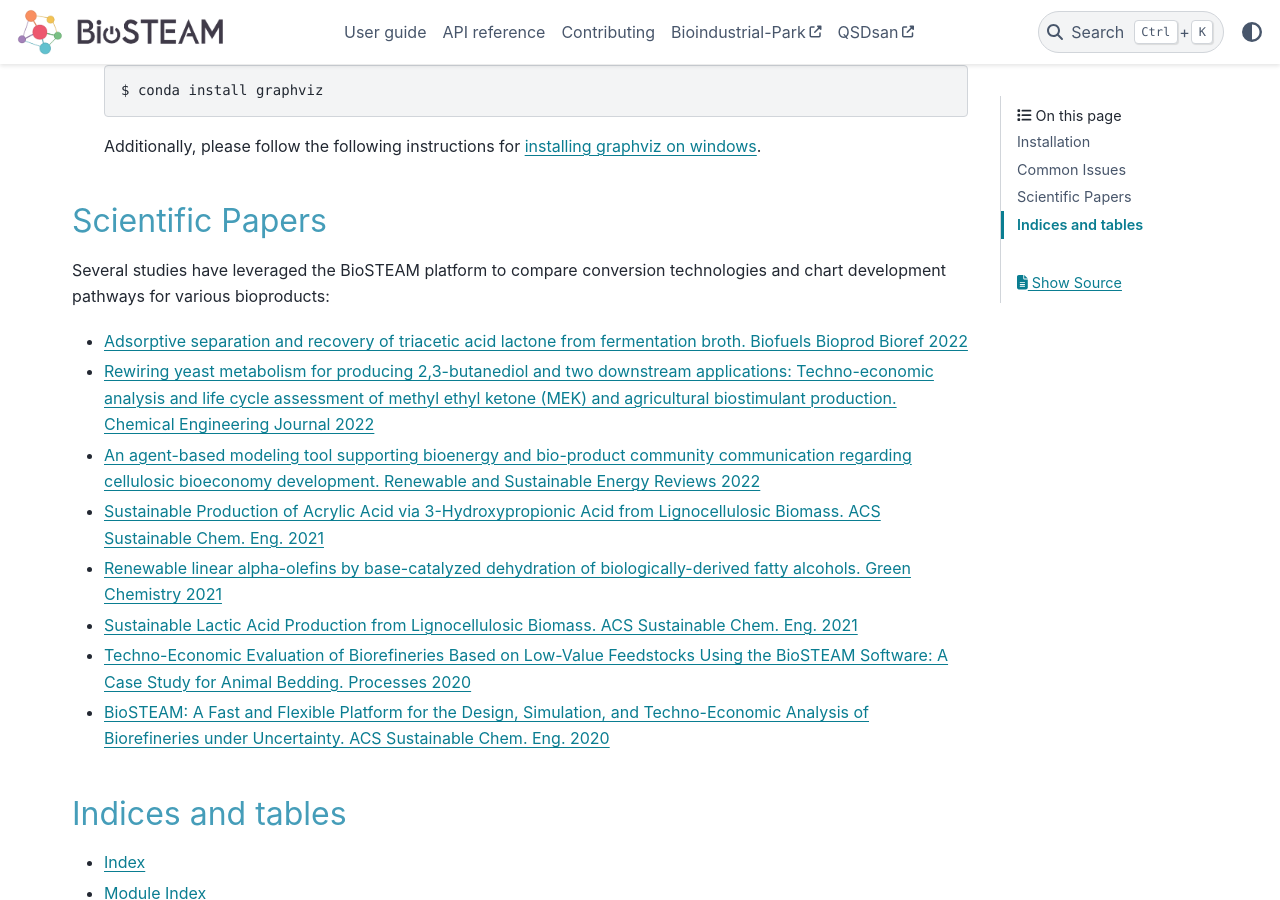
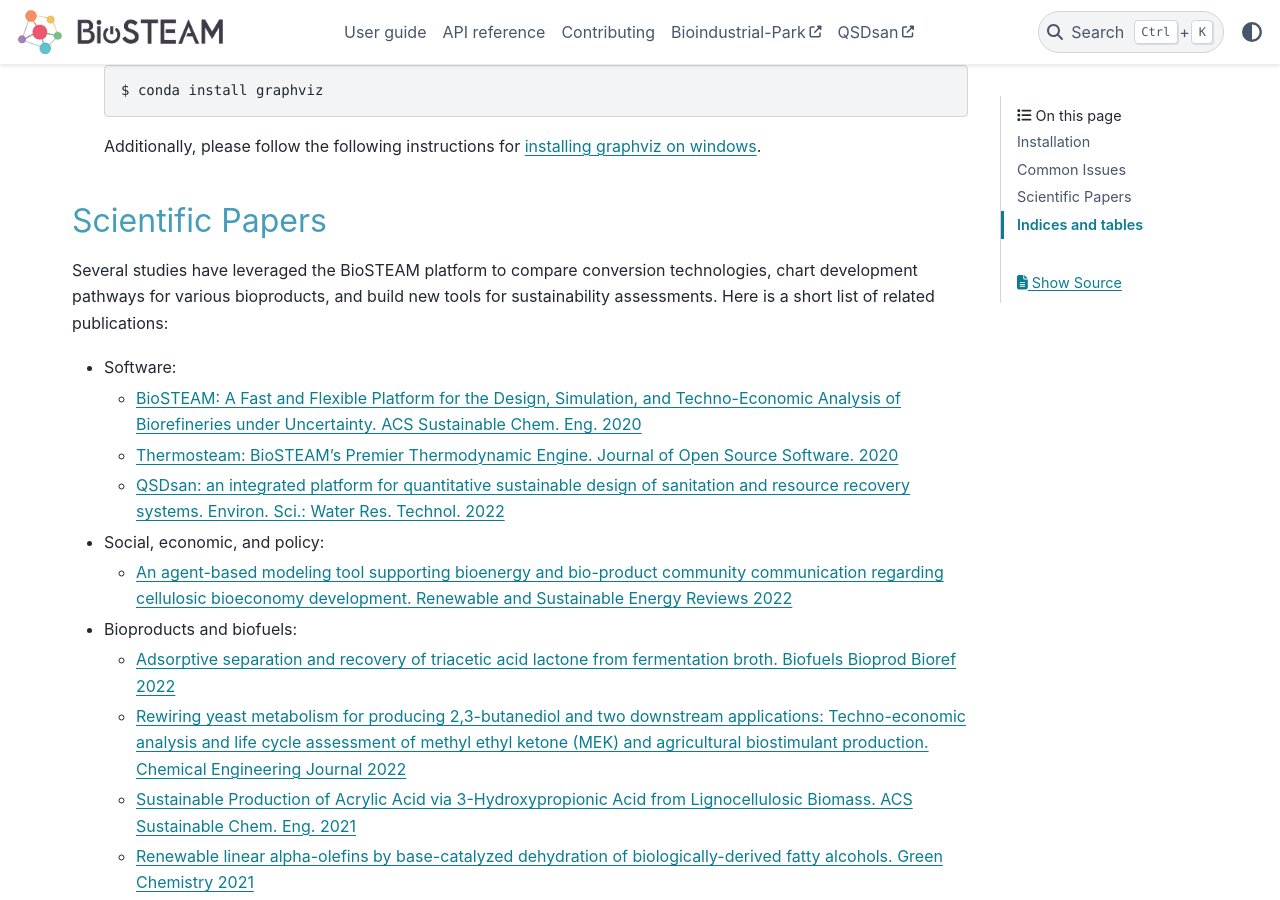
Before and after one commit to BioSTEAMDevelopmentGroup/biosteam, a Sphinx documentation site: the page built from docs/index.txt, in a window 1280 px wide and 900 px high, scrolled down 1530 px. Built offline with Sphinx 7.4.7 and the PyData theme 0.15.4, drawn with Linux system fonts in a browser that asks for light colours; formulas are drawn with MathJax 3; pages that are not in the unit, such as notebooks, are missing from menus; the version number is read from the project's files by our own code.

Commit message:
doc enhancements

```diff
--- a/docs/index.txt
+++ b/docs/index.txt
@@ -135,23 +135,35 @@
 -----------------
 
 Several studies have leveraged the BioSTEAM platform to compare conversion
-technologies and chart development pathways for various bioproducts:
+technologies, chart development pathways for various bioproducts, and build new
+tools for sustainability assessments. Here is a short list of related publications:
 
-* `Adsorptive separation and recovery of triacetic acid lactone from fermentation broth. Biofuels Bioprod Bioref 2022 <https://doi.org/10.1002/bbb.2427>`_
+* Software:
 
-* `Rewiring yeast metabolism for producing 2,3-butanediol and two downstream applications: Techno-economic analysis and life cycle assessment of methyl ethyl ketone (MEK) and agricultural biostimulant production. Chemical Engineering Journal 2022 <https://doi.org/10.1016/j.cej.2022.138886>`_
+  - `BioSTEAM: A Fast and Flexible Platform for the Design, Simulation, and Techno-Economic Analysis of Biorefineries under Uncertainty. ACS Sustainable Chem. Eng. 2020 <https://doi.org/10.1021/acssuschemeng.9b07040>`_
 
-* `An agent-based modeling tool supporting bioenergy and bio-product community communication regarding cellulosic bioeconomy development. Renewable and Sustainable Energy Reviews 2022 <https://doi.org/10.1016/j.rser.2022.112745>`_
+  - `Thermosteam: BioSTEAM's Premier Thermodynamic Engine. Journal of Open Source Software. 2020 <doi.org/10.21105/joss.02814>`_
 
-* `Sustainable Production of Acrylic Acid via 3-Hydroxypropionic Acid from Lignocellulosic Biomass. ACS Sustainable Chem. Eng. 2021 <https://doi.org/10.1021/acssuschemeng.1c05441>`_
+  - `QSDsan: an integrated platform for quantitative sustainable design of sanitation and resource recovery systems. Environ. Sci.: Water Res. Technol. 2022 <https://doi.org/10.1039/D2EW00455K>`_
 
-* `Renewable linear alpha-olefins by base-catalyzed dehydration of biologically-derived fatty alcohols. Green Chemistry 2021 <https://doi.org/10.1039/D1GC00243K>`_
+* Social, economic, and policy:
 
-* `Sustainable Lactic Acid Production from Lignocellulosic Biomass. ACS Sustainable Chem. Eng. 2021 <https://doi.org/10.1021/acssuschemeng.0c08055>`_
+  - `An agent-based modeling tool supporting bioenergy and bio-product community communication regarding cellulosic bioeconomy development. Renewable and Sustainable Energy Reviews 2022 <https://doi.org/10.1016/j.rser.2022.112745>`_
 
-* `Techno-Economic Evaluation of Biorefineries Based on Low-Value Feedstocks Using the BioSTEAM Software: A Case Study for Animal Bedding. Processes 2020 <https://doi.org/10.3390/pr8080904>`_
+* Bioproducts and biofuels:
 
-* `BioSTEAM: A Fast and Flexible Platform for the Design, Simulation, and Techno-Economic Analysis of Biorefineries under Uncertainty. ACS Sustainable Chem. Eng. 2020 <https://doi.org/10.1021/acssuschemeng.9b07040>`_
+  - `Adsorptive separation and recovery of triacetic acid lactone from fermentation broth. Biofuels Bioprod Bioref 2022 <https://doi.org/10.1002/bbb.2427>`_
+
+  - `Rewiring yeast metabolism for producing 2,3-butanediol and two downstream applications: Techno-economic analysis and life cycle assessment of methyl ethyl ketone (MEK) and agricultural biostimulant production. Chemical Engineering Journal 2022 <https://doi.org/10.1016/j.cej.2022.138886>`_
+
+  - `Sustainable Production of Acrylic Acid via 3-Hydroxypropionic Acid from Lignocellulosic Biomass. ACS Sustainable Chem. Eng. 2021 <https://doi.org/10.1021/acssuschemeng.1c05441>`_
+
+  - `Renewable linear alpha-olefins by base-catalyzed dehydration of biologically-derived fatty alcohols. Green Chemistry 2021 <https://doi.org/10.1039/D1GC00243K>`_
+
+  - `Sustainable Lactic Acid Production from Lignocellulosic Biomass. ACS Sustainable Chem. Eng. 2021 <https://doi.org/10.1021/acssuschemeng.0c08055>`_
+
+  - `Techno-Economic Evaluation of Biorefineries Based on Low-Value Feedstocks Using the BioSTEAM Software: A Case Study for Animal Bedding. Processes 2020 <https://doi.org/10.3390/pr8080904>`_
+
 
 Indices and tables
 ------------------
```
